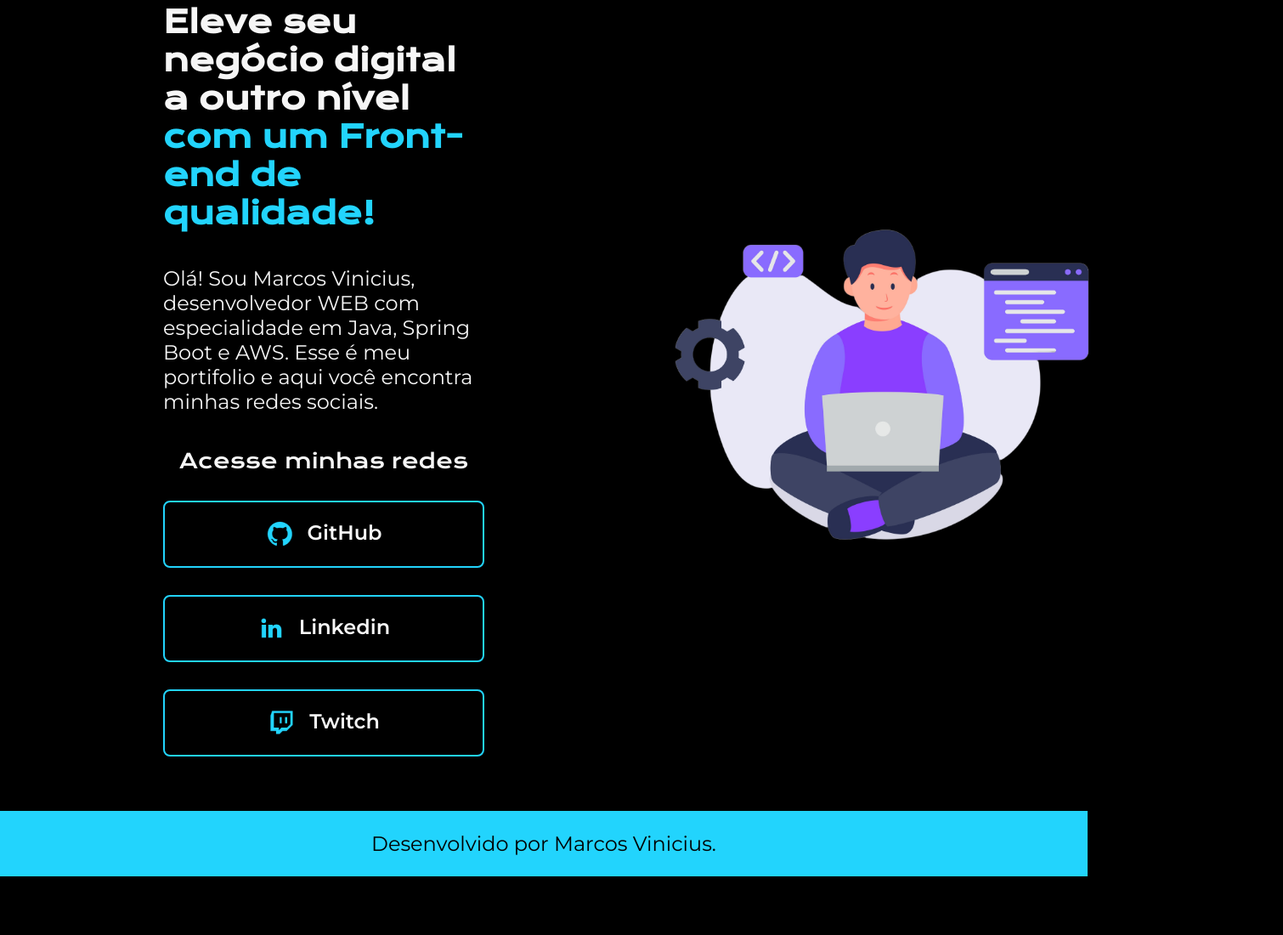
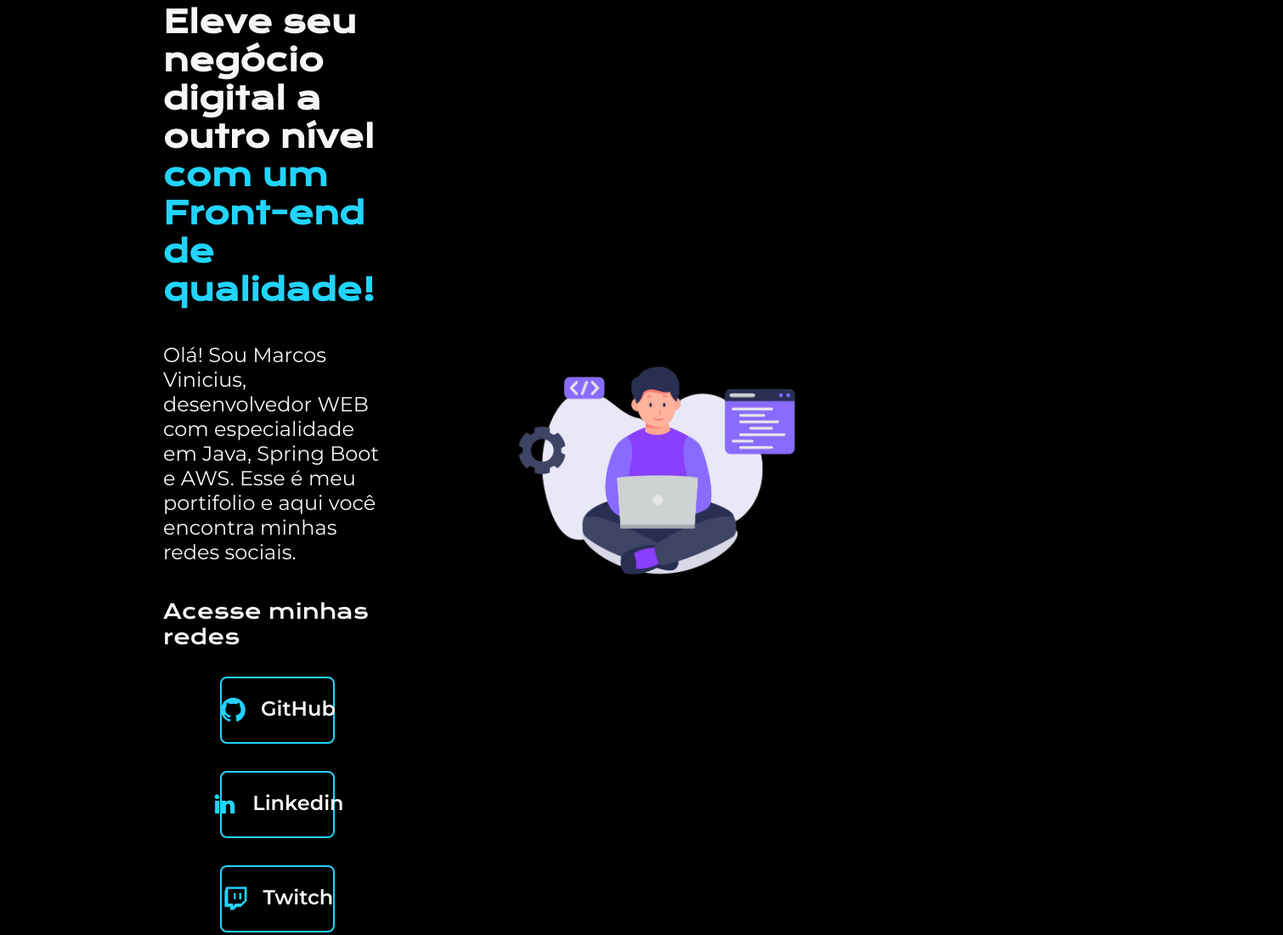
Before and after one commit to devmarcosvinicius/portfolio-front-end-alura, a plain HTML site: page index.html in a window 1280 px wide. Shown: the part 116-1216 px from the top of the page at 85% size, 1510 px wide, since content can reach past the window. Before the commit the page ends 1147 px from the top, so only its background shows below. Drawn offline with nearby package versions, Linux system fonts and the light colour scheme.

Commit message:
Adicionando responsividade as fontes e imagens.

```diff
--- a/index.html
+++ b/index.html
@@ -33,17 +33,17 @@
             <div class="apresentacao__links">
                 <h2 class="apresentacao__links__subtitulo">Acesse minhas redes</h2>
 
-                <a class="apresentacao__links__link" href="https://github.com/devmarcosvinicius">
+                <a class="apresentacao__links__navegacao" href="https://github.com/devmarcosvinicius">
                     <img src="./assets/github.png" alt="GitHub logo">
                     GitHub
                 </a>
 
-                <a class="apresentacao__links__link" href="https://linkedin/in/devmarcosvinicius">
+                <a class="apresentacao__links__navegacao" href="https://linkedin/in/devmarcosvinicius">
                     <img src="./assets/linkedin.png" alt="Linkedin logo">
                     Linkedin
                 </a>
 
-                <a class="apresentacao__links__link" href="https://www.twitch.tv/devmarcosvinicius">
+                <a class="apresentacao__links__navegacao" href="https://www.twitch.tv/devmarcosvinicius">
                     <img src="./assets/twitch.png" alt="Twitch logo">
                     Twitch
                 </a>
@@ -51,7 +51,7 @@
 
         </section>
 
-        <img class="apresentacao__imagem" src="./assets/imagem.png" alt="Foto da Joana Santos programando">
+        <img class="apresentacao__imagem" src="./assets/imagem.png" alt="Imagem de apresentação.">
     </main>
 
     <footer class="rodape">
--- a/styles/style.css
+++ b/styles/style.css
@@ -32,7 +32,7 @@ body {
 
 .cabecalho__menu__link {
     font-family: var(--font-secundaria);
-    font-size: 24px;
+    font-size: 1.5rem;
     font-weight: 600;
     color: var(--cor-terciaria);
     text-decoration: none;
@@ -45,19 +45,15 @@ body {
     justify-content: space-between;
 }
 
-.apresentacao__imagem {
-    width: 940px;
-}
-
 .apresentacao__conteudo {
-    width: 615px;
+    width: 50%;
     display: flex;
     flex-direction: column;
     gap: 40px;
 }
 
 .apresentacao__conteudo__titulo {
-    font-size: 36px;
+    font-size: 2.25rem;
     font-family: var(--font-primaria);
 }
 
@@ -66,7 +62,7 @@ body {
 }
 
 .apresentacao__conteudo__texto {
-    font-size: 24px;
+    font-size: 1.5rem;
     font-family: var(--font-secundaria);
 }
 
@@ -81,18 +77,18 @@ body {
 .apresentacao__links__subtitulo {
     font-family: var(--font-primaria);
     font-weight: 400;
-    font-size: 24px;
+    font-size: 1.5rem;
 }
 
-.apresentacao__links__link {
+.apresentacao__links__navegacao {
     display: flex;
     justify-content: center;
     gap: 16px;
     border: 2px solid var(--cor-terciaria);
-    width: 378px;
+    width: 50%;
     text-align: center;
     border-radius: 8px;
-    font-size: 24px;
+    font-size: 1.5rem;
     font-weight: 600;
     padding: 21.5px 0;
     text-decoration: none;
@@ -100,9 +96,13 @@ body {
     font-family: var(--font-secundaria);
 }
 
-.apresentacao__links__link:hover {
+.apresentacao__links__navegacao:hover {
     background-color: var(--cor-hover);
     cursor: pointer;
+}
+
+.apresentacao__imagem {
+    width: 70%;
 }
 
 .rodape {
@@ -111,6 +111,6 @@ body {
     padding: 24px;
     text-align: center;
     font-family: var(--font-secundaria);
-    font-size: 24px;
+    font-size: 1.5rem;
     font-weight: 400;
 }
```
